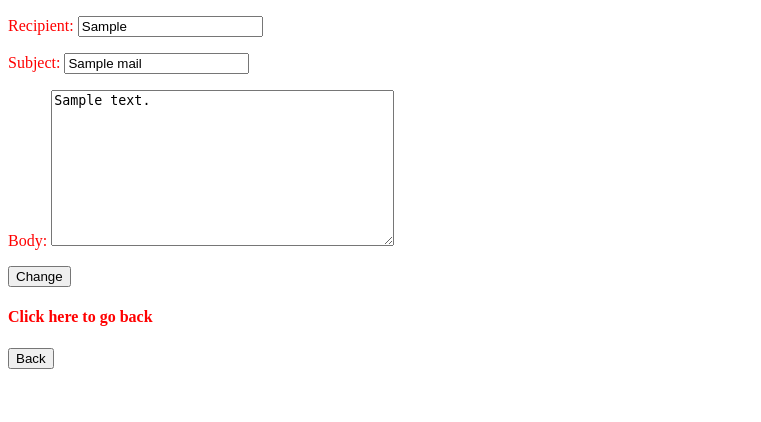
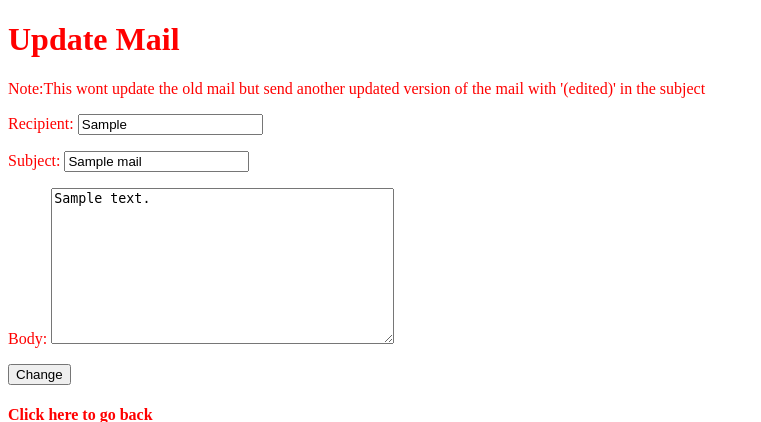
Before and after one commit to 12Danish/Django_email_sender_app, a Django app: page /email_functionality/update_mail/1 in a window 1280 px wide. Shown: the top 422 px of the page, without its empty margins (0-761 px from the left). Run offline with Django 3.2, Linux system fonts and the light colour scheme; a user stored in the database is signed in; tables that the repository leaves empty hold one stand-in row (values such as "Sample post").

Commit message:
Added functionality to updating mail, javascript left

```diff
--- a/email_functionality/static/js/delete_mail.js
+++ b/email_functionality/static/js/delete_mail.js
@@ -7,7 +7,9 @@ document.addEventListener('DOMContentLoaded', ()=>{
    const csrfToken = document.querySelector('[name=csrfmiddlewaretoken]').value;
    deleteButton.addEventListener('click', ()=>{
       // Ask for confirmation
-      const confirmDelete = confirm('Are you sure you want to delete?');
+      const confirmDelete = confirm(`
+      This wont actually delete the mail from the user\'s inbox but
+      send a request to the recepient to ignore the last mail sent.`);
       if(confirmDelete){
          //If user confirms delete action send an ajax request to the server
          deleteMail(mail_url, csrfToken)
--- a/email_functionality/templates/email_functionality/update_mail.html
+++ b/email_functionality/templates/email_functionality/update_mail.html
@@ -7,6 +7,8 @@
 {% endblock %}
 <!-- Displaying the django form -->
 {% block body %}
+<h1>Update Mail</h1>
+<p>Note:This wont update the old mail but send another updated version of the mail with '(edited)' in the subject </p>
 <form method="post">
     {% csrf_token %}
     {{ form.as_p }}
--- a/email_functionality/views.py
+++ b/email_functionality/views.py
@@ -55,17 +55,12 @@ class WriteMail(LoginRequiredMixin, FormView):
 
         # Calling django's built in send_mail function to send the mail to the email address provided
         try:
-            send_mail(subject=mail_instance.subject,
-                      message=mail_instance.body,
-                      from_email=mail_instance.sender,
-                      recipient_list=[mail_instance.recipient],
-                      fail_silently=False  # Set this to True if you want to suppress email sending errors
-                      )
+            send_email(mail_instance)
         except Exception as e:
             return HttpResponseRedirect(reverse('email_functionality:dashboard'),
                                         {'error': e}
                                         )
-
+        # Redirecting to the dashboard view
         return HttpResponseRedirect(reverse('email_functionality:dashboard'))
 
 
@@ -75,6 +70,25 @@ class UpdateMailView(LoginRequiredMixin, UpdateView):
     form_class = WriteMailForm  # referring to the form class
     template_name = 'email_functionality/update_mail.html'  # name of the template to display
     success_url = reverse_lazy('email_functionality:dashboard')  # url to redirect
+
+    def form_valid(self, form):
+        # Getting the updated subject
+        updated_subject = form.cleaned_data['subject']
+        # getting the updated body
+        updated_body = form.cleaned_data['body']
+
+        # Getting the existing mail
+        mail_instance = self.get_object()
+        mail_instance.subject = f'{updated_subject} (edited)'
+        mail_instance.body = updated_body
+
+        # Saving the changes within my database
+        mail_instance.save()
+
+        # Sending the updated mail to the recipient
+        send_email(mail_instance)
+        # Returning this so that the default behaviour of updating also takes place
+        return super().form_valid(form)
 
 
 @login_required
@@ -94,5 +108,10 @@ def delete_mail(request, pk):
         return JsonResponse({'error': 'Invalid request method'}, status=405)
 
 
-def mail_action():
-    pass
+def send_email(mail_instance):
+    send_mail(subject=mail_instance.subject,
+              message=mail_instance.body,
+              from_email=mail_instance.sender,
+              recipient_list=[mail_instance.recipient],
+              fail_silently=False  # Set this to True if you want to suppress email sending errors
+              )
```
